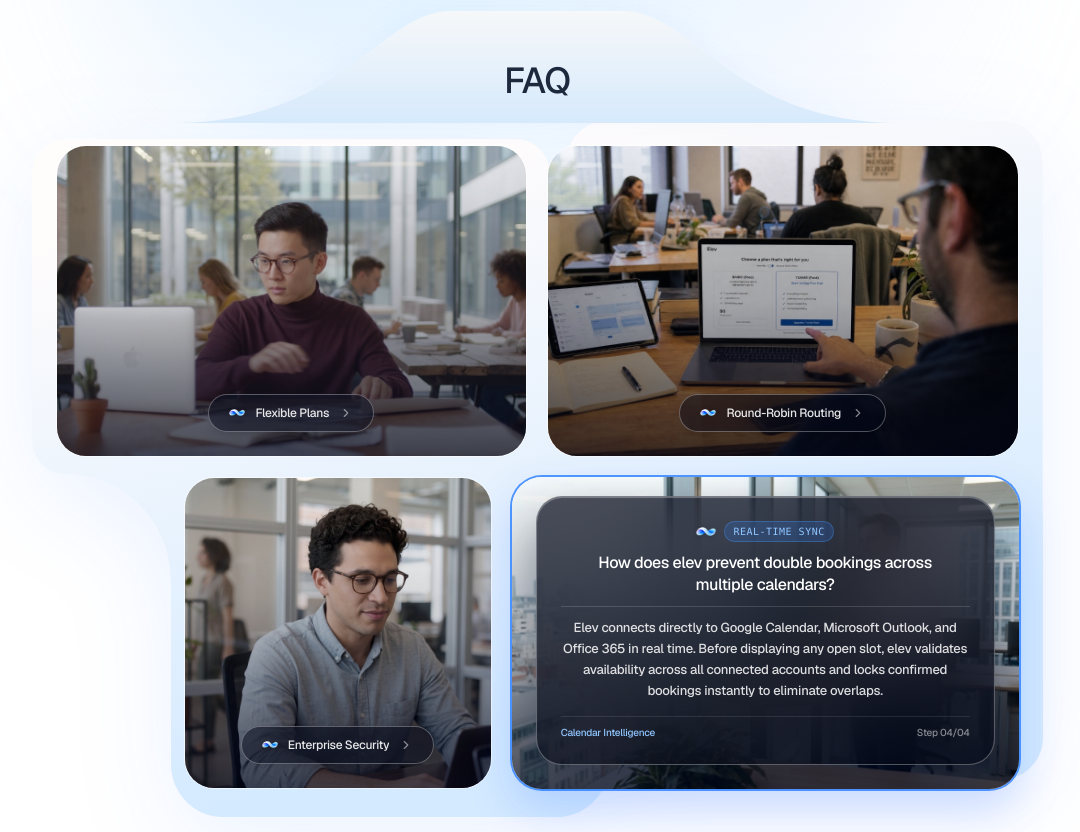
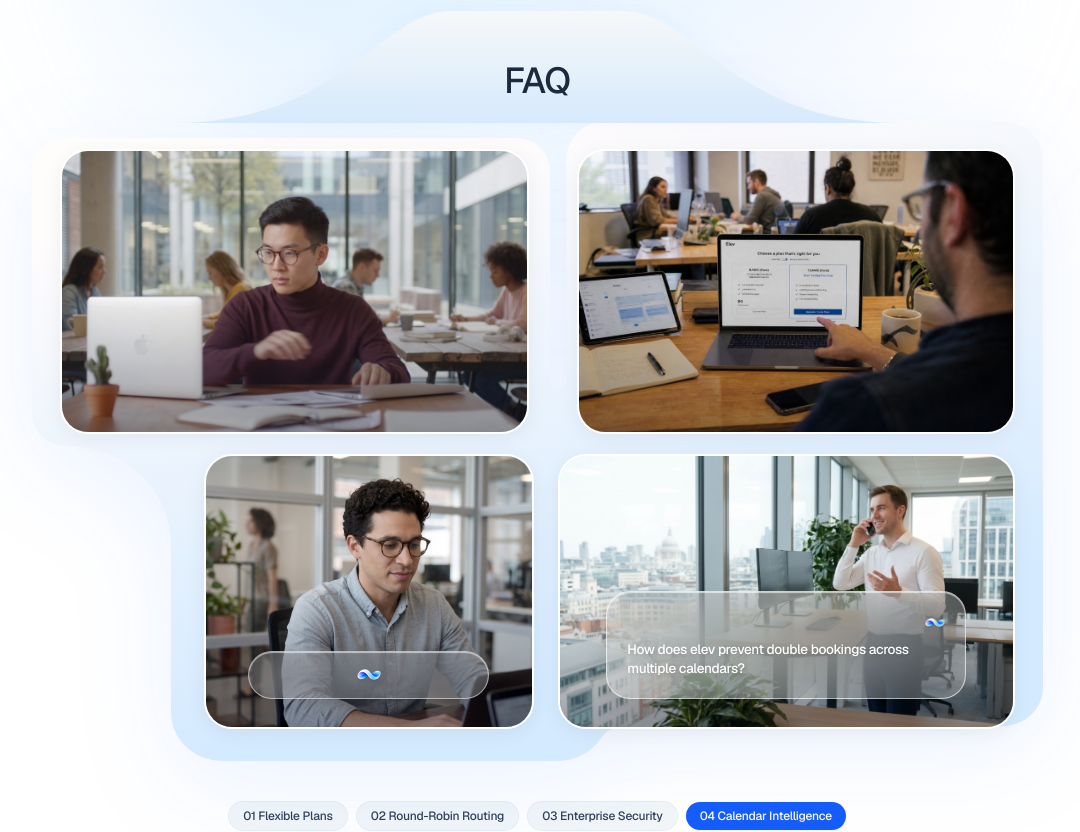
Before and after one commit to steven-codex/elev, a React (Vite) app: page / in a window 1280 px wide. Shown: the part 6360-7192 px from the top of the page, without its empty margins (103-1183 px from the left). Built offline with nearby package versions, Linux system fonts and the light colour scheme.

Commit message:
fix(faq): eliminate card overlap, calibrate shelf margins, and style clean frosted tiles matching reference

```diff
--- a/src/components/FaqSection.tsx
+++ b/src/components/FaqSection.tsx
@@ -73,6 +73,7 @@ const FAQ_FRAME_PATHS: Record<number, string> = {
 export default function FaqSection() {
   // Default to index 3 (bottom-right) to match reference mockup
   const [activeIndex, setActiveIndex] = useState<number>(3);
+  const [showAnswer, setShowAnswer] = useState<boolean>(false);
 
   return (
     <section id="faq" className="py-24 sm:py-32 bg-white relative overflow-hidden select-none">
@@ -180,20 +181,20 @@ export default function FaqSection() {
           {/* Mobile Fallback Backdrop (Soft matching gradient rounded box) */}
           <div className="absolute inset-0 w-full h-full pointer-events-none -z-0 block lg:hidden rounded-[36px] bg-gradient-to-b from-[#FFFCFC] to-[#D4EAFF] border border-blue-200/50 shadow-[0_20px_45px_rgba(0,85,255,0.06)]" />
 
-          {/* Calibrated Interactive Photo Bento Pockets */}
-          <div className="relative z-10 p-3 sm:p-5 lg:p-0 flex flex-col gap-4 sm:gap-5">
+          {/* Clean Calibrated Photo Bento Pockets Matching Foto 2 */}
+          <div className="relative z-10 p-3 sm:p-5 lg:p-0 flex flex-col">
 
             {/* ROW 1: CARDS 0 & 1 */}
-            <div className="flex flex-col lg:flex-row items-stretch gap-4 sm:gap-5 w-full pt-4 sm:pt-5 lg:pt-6 px-3 sm:px-5 lg:px-6">
+            <div className="flex flex-col lg:flex-row items-stretch gap-4 sm:gap-6 lg:gap-[48px] w-full pt-5 sm:pt-6 lg:pt-7 px-4 sm:px-6 lg:px-7">
               {[FAQ_ITEMS[0], FAQ_ITEMS[1]].map((item) => {
                 const isActive = activeIndex === item.id;
 
                 // Dynamic flex ratio that morphs simultaneously with the SVG top divider dip
-                let flexStyle = '1 1 0%';
+                let flexStyle = item.id === 0 ? '1.08 1 0%' : '1 1 0%';
                 if (activeIndex === 0) {
-                  flexStyle = item.id === 0 ? '1.34 1 0%' : '0.66 1 0%';
+                  flexStyle = item.id === 0 ? '1.24 1 0%' : '0.76 1 0%';
                 } else if (activeIndex === 1) {
-                  flexStyle = item.id === 1 ? '1.34 1 0%' : '0.66 1 0%';
+                  flexStyle = item.id === 1 ? '1.24 1 0%' : '0.76 1 0%';
                 }
 
                 return (
@@ -204,12 +205,15 @@ export default function FaqSection() {
                       layout: { type: 'spring', stiffness: 260, damping: 24, mass: 0.85 },
                     }}
                     style={{ flex: flexStyle }}
-                    onClick={() => setActiveIndex(item.id)}
-                    className={`group relative rounded-[26px] sm:rounded-[30px] overflow-hidden cursor-pointer active:scale-[0.985] transition-[box-shadow,border-color] duration-300 ${
-                      isActive
-                        ? 'ring-2 ring-blue-500/80 shadow-[0_20px_45px_rgba(0,85,255,0.18)]'
-                        : 'border border-white/60 hover:border-blue-300 hover:shadow-lg'
-                    } h-[300px] sm:h-[310px] lg:h-[312px] flex flex-col justify-end p-4 sm:p-6`}
+                    onClick={() => {
+                      if (activeIndex === item.id) {
+                        setShowAnswer(!showAnswer);
+                      } else {
+                        setActiveIndex(item.id);
+                        setShowAnswer(false);
+                      }
+                    }}
+                    className={`group relative rounded-[26px] sm:rounded-[28px] border-2 sm:border-[2.5px] border-white shadow-[0_4px_20px_rgba(0,0,0,0.06)] overflow-hidden cursor-pointer active:scale-[0.985] transition-all duration-300 h-[280px] sm:h-[285px] lg:h-[285px] flex flex-col justify-end p-4 sm:p-5`}
                   >
                     {/* Background Image with Cinematic Hover Drift */}
                     <img
@@ -218,85 +222,60 @@ export default function FaqSection() {
                       className="absolute inset-0 w-full h-full object-cover group-hover:scale-105 transition-transform duration-700 ease-out pointer-events-none"
                     />
 
-                    {/* Gradient Overlay for Text Legibility */}
-                    <div className="absolute inset-0 bg-gradient-to-t from-slate-950/70 via-slate-950/20 to-transparent pointer-events-none" />
+                    {/* Gradient Overlay for Text Legibility (Subtle) */}
+                    <div className="absolute inset-0 bg-gradient-to-t from-slate-950/30 via-transparent to-transparent pointer-events-none" />
 
-                    {/* INTERACTIVE FLOATING GLASS ISLAND */}
-                    <div className="relative z-10 w-full flex justify-center">
+                    {/* Active Question Tile (Clean Frosted Glass Matching Foto 2) */}
                     {isActive ? (
+                      <div className="relative z-10 w-full flex justify-center pb-2">
                         <motion.div
-                          layoutId={`faq-island-${item.id}`}
-                          className="w-full max-w-[480px] bg-slate-950/70 backdrop-blur-2xl border border-white/30 rounded-[22px] sm:rounded-[26px] p-5 sm:p-6 shadow-[0_24px_50px_rgba(0,12,35,0.45),inset_0_1px_1px_rgba(255,255,255,0.3)] text-white flex flex-col items-center text-center select-none"
-                          transition={{ type: 'spring', stiffness: 320, damping: 26 }}
+                          layoutId="faq-active-tile"
+                          initial={{ opacity: 0, y: 8, filter: 'blur(3px)' }}
+                          animate={{ opacity: 1, y: 0, filter: 'blur(0px)' }}
+                          transition={{ duration: 0.28, ease: [0.23, 1, 0.32, 1] }}
+                          className="w-[90%] max-w-[360px] bg-slate-950/35 hover:bg-slate-950/45 backdrop-blur-2xl border border-white/50 rounded-[22px] sm:rounded-[24px] p-4 sm:p-5 shadow-[0_16px_36px_rgba(0,0,0,0.25),inset_0_1px_1px_rgba(255,255,255,0.4)] text-white select-none"
                         >
-                          {/* Top Logo Badge */}
-                          <div className="flex items-center gap-2 mb-2.5">
+                          <div className="flex justify-end mb-2">
                             <img
                               src="/elev-infinity-logo.png"
                               alt="elev"
-                              className="w-5 h-5 object-contain filter drop-shadow-sm"
+                              className="w-5 h-5 object-contain filter drop-shadow"
                             />
-                            <span className="text-[10px] font-mono text-blue-300 uppercase tracking-wider px-2 py-0.5 rounded-full bg-blue-500/20 border border-blue-400/30">
-                              {item.badge}
-                            </span>
                           </div>
-
-                          {/* Question */}
-                          <h3 className="text-sm sm:text-base font-medium text-white leading-snug tracking-tight text-pretty mb-2.5 drop-shadow-xs">
+                          <h3 className="text-left text-xs sm:text-[13.5px] font-medium leading-snug tracking-tight text-white text-pretty drop-shadow-xs">
                             {item.question}
                           </h3>
 
-                          {/* Animated Answer Text with Smooth Blur-Fade Reveal */}
-                          <motion.div
-                            initial={{ opacity: 0, y: 10, filter: 'blur(4px)' }}
-                            animate={{ opacity: 1, y: 0, filter: 'blur(0px)' }}
-                            exit={{ opacity: 0, y: -6, filter: 'blur(3px)' }}
-                            transition={{ duration: 0.38, delay: 0.08, ease: [0.23, 1, 0.32, 1] }}
-                            className="text-xs sm:text-[13px] text-white/85 leading-relaxed font-normal text-pretty pt-2.5 border-t border-white/15"
+                          {showAnswer && (
+                            <motion.p
+                              initial={{ opacity: 0, height: 0 }}
+                              animate={{ opacity: 1, height: 'auto' }}
+                              exit={{ opacity: 0, height: 0 }}
+                              transition={{ duration: 0.25, ease: [0.23, 1, 0.32, 1] }}
+                              className="text-left text-[11px] sm:text-xs text-white/90 leading-relaxed pt-2.5 mt-2.5 border-t border-white/20 text-pretty"
                             >
-                            <p>{item.fullAnswer}</p>
+                              {item.fullAnswer}
+                            </motion.p>
+                          )}
                         </motion.div>
-
-                          {/* Step Indicator */}
-                          <div className="flex items-center justify-between w-full mt-3.5 pt-2 border-t border-white/10 text-[10px] font-mono text-white/50">
-                            <span className="text-blue-300 font-medium">{item.tag}</span>
-                            <span>Step 0{item.id + 1}/04</span>
                       </div>
-                        </motion.div>
-                      ) : (
-                        <motion.div
-                          layoutId={`faq-island-${item.id}`}
-                          className="bg-slate-950/45 hover:bg-slate-950/65 backdrop-blur-xl border border-white/30 rounded-full px-5 py-2.5 flex items-center justify-center gap-2.5 shadow-lg select-none transition-colors group/pill"
-                          transition={{ type: 'spring', stiffness: 320, damping: 26 }}
-                        >
-                          <img
-                            src="/elev-infinity-logo.png"
-                            alt="elev"
-                            className="w-4 h-4 object-contain filter drop-shadow-sm group-hover/pill:scale-110 transition-transform"
-                          />
-                          <span className="text-white/90 text-xs font-medium tracking-tight truncate max-w-[220px]">
-                            {item.tag}
-                          </span>
-                          <ChevronRight className="w-3.5 h-3.5 text-white/50 group-hover/pill:translate-x-0.5 transition-transform" />
-                        </motion.div>
-                      )}
-                    </div>
+                    ) : null}
                   </motion.div>
                 );
               })}
             </div>
 
-            {/* ROW 2: CARDS 2 & 3 (Indented on desktop lg:pl-[152px] to follow the x=139 stepped shelf chamber) */}
-            <div className="flex flex-col lg:flex-row items-stretch gap-4 sm:gap-5 w-full pb-5 sm:pb-6 lg:pb-7 px-3 sm:px-5 lg:pl-[152px] lg:pr-6">
+            {/* ROW 2: CARDS 2 & 3 (Indented on desktop lg:pl-[172px] to snugly sit in the x=139 stepped shelf chamber) */}
+            <div className="flex flex-col lg:flex-row items-stretch gap-4 sm:gap-6 w-full pb-6 sm:pb-7 lg:pb-8 px-4 sm:px-6 lg:pl-[172px] lg:pr-7 mt-4 sm:mt-5">
               {[FAQ_ITEMS[2], FAQ_ITEMS[3]].map((item) => {
                 const isActive = activeIndex === item.id;
 
                 // Dynamic flex ratio that morphs simultaneously with the bottom shelf step divider
-                let flexStyle = item.id === 2 ? '0.76 1 0%' : '1.24 1 0%';
+                let flexStyle = item.id === 2 ? '0.92 1 0%' : '1.08 1 0%';
                 if (activeIndex === 2) {
-                  flexStyle = item.id === 2 ? '1.25 1 0%' : '0.75 1 0%';
+                  flexStyle = item.id === 2 ? '1.2 1 0%' : '0.8 1 0%';
                 } else if (activeIndex === 3) {
-                  flexStyle = item.id === 3 ? '1.28 1 0%' : '0.72 1 0%';
+                  flexStyle = item.id === 3 ? '1.18 1 0%' : '0.82 1 0%';
                 }
 
                 return (
@@ -307,12 +286,15 @@ export default function FaqSection() {
                       layout: { type: 'spring', stiffness: 260, damping: 24, mass: 0.85 },
                     }}
                     style={{ flex: flexStyle }}
-                    onClick={() => setActiveIndex(item.id)}
-                    className={`group relative rounded-[26px] sm:rounded-[30px] overflow-hidden cursor-pointer active:scale-[0.985] transition-[box-shadow,border-color] duration-300 ${
-                      isActive
-                        ? 'ring-2 ring-blue-500/80 shadow-[0_20px_45px_rgba(0,85,255,0.18)]'
-                        : 'border border-white/60 hover:border-blue-300 hover:shadow-lg'
-                    } h-[300px] sm:h-[310px] lg:h-[312px] flex flex-col justify-end p-4 sm:p-6`}
+                    onClick={() => {
+                      if (activeIndex === item.id) {
+                        setShowAnswer(!showAnswer);
+                      } else {
+                        setActiveIndex(item.id);
+                        setShowAnswer(false);
+                      }
+                    }}
+                    className={`group relative rounded-[26px] sm:rounded-[28px] border-2 sm:border-[2.5px] border-white shadow-[0_4px_20px_rgba(0,0,0,0.06)] overflow-hidden cursor-pointer active:scale-[0.985] transition-all duration-300 h-[270px] sm:h-[275px] lg:h-[275px] flex flex-col justify-end p-4 sm:p-5`}
                   >
                     {/* Background Image with Cinematic Hover Drift */}
                     <img
@@ -322,68 +304,54 @@ export default function FaqSection() {
                     />
 
                     {/* Gradient Overlay for Text Legibility */}
-                    <div className="absolute inset-0 bg-gradient-to-t from-slate-950/70 via-slate-950/20 to-transparent pointer-events-none" />
+                    <div className="absolute inset-0 bg-gradient-to-t from-slate-950/35 via-transparent to-transparent pointer-events-none" />
 
-                    {/* INTERACTIVE FLOATING GLASS ISLAND */}
-                    <div className="relative z-10 w-full flex justify-center">
+                    {/* Active Question Tile (Card 3 in Foto 2) or Minimalist Logo Capsule (Card 2 in Foto 2) */}
                     {isActive ? (
+                      <div className="relative z-10 w-full flex justify-center pb-2">
                         <motion.div
-                          layoutId={`faq-island-${item.id}`}
-                          className="w-full max-w-[480px] bg-slate-950/70 backdrop-blur-2xl border border-white/30 rounded-[22px] sm:rounded-[26px] p-5 sm:p-6 shadow-[0_24px_50px_rgba(0,12,35,0.45),inset_0_1px_1px_rgba(255,255,255,0.3)] text-white flex flex-col items-center text-center select-none"
-                          transition={{ type: 'spring', stiffness: 320, damping: 26 }}
+                          layoutId="faq-active-tile"
+                          initial={{ opacity: 0, y: 8, filter: 'blur(3px)' }}
+                          animate={{ opacity: 1, y: 0, filter: 'blur(0px)' }}
+                          transition={{ duration: 0.28, ease: [0.23, 1, 0.32, 1] }}
+                          className="w-[90%] max-w-[360px] bg-white/20 hover:bg-white/25 backdrop-blur-2xl border border-white/60 rounded-[22px] sm:rounded-[24px] p-4 sm:p-5 shadow-[0_16px_36px_rgba(0,0,0,0.18),inset_0_1px_1px_rgba(255,255,255,0.6)] text-white select-none"
                         >
-                          {/* Top Logo Badge */}
-                          <div className="flex items-center gap-2 mb-2.5">
+                          <div className="flex justify-end mb-1.5 sm:mb-2">
                             <img
                               src="/elev-infinity-logo.png"
                               alt="elev"
-                              className="w-5 h-5 object-contain filter drop-shadow-sm"
+                              className="w-5 h-5 object-contain filter drop-shadow"
                             />
-                            <span className="text-[10px] font-mono text-blue-300 uppercase tracking-wider px-2 py-0.5 rounded-full bg-blue-500/20 border border-blue-400/30">
-                              {item.badge}
-                            </span>
                           </div>
-
-                          {/* Question */}
-                          <h3 className="text-sm sm:text-base font-medium text-white leading-snug tracking-tight text-pretty mb-2.5 drop-shadow-xs">
+                          <h3 className="text-left text-xs sm:text-[13.5px] font-medium leading-snug tracking-tight text-white text-pretty drop-shadow-sm">
                             {item.question}
                           </h3>
 
-                          {/* Animated Answer Text with Smooth Blur-Fade Reveal */}
-                          <motion.div
-                            initial={{ opacity: 0, y: 10, filter: 'blur(4px)' }}
-                            animate={{ opacity: 1, y: 0, filter: 'blur(0px)' }}
-                            exit={{ opacity: 0, y: -6, filter: 'blur(3px)' }}
-                            transition={{ duration: 0.38, delay: 0.08, ease: [0.23, 1, 0.32, 1] }}
-                            className="text-xs sm:text-[13px] text-white/85 leading-relaxed font-normal text-pretty pt-2.5 border-t border-white/15"
+                          {showAnswer && (
+                            <motion.p
+                              initial={{ opacity: 0, height: 0 }}
+                              animate={{ opacity: 1, height: 'auto' }}
+                              exit={{ opacity: 0, height: 0 }}
+                              transition={{ duration: 0.25, ease: [0.23, 1, 0.32, 1] }}
+                              className="text-left text-[11px] sm:text-xs text-white/95 leading-relaxed pt-2.5 mt-2.5 border-t border-white/25 text-pretty drop-shadow-xs"
                             >
-                            <p>{item.fullAnswer}</p>
+                              {item.fullAnswer}
+                            </motion.p>
+                          )}
                         </motion.div>
-
-                          {/* Step Indicator */}
-                          <div className="flex items-center justify-between w-full mt-3.5 pt-2 border-t border-white/10 text-[10px] font-mono text-white/50">
-                            <span className="text-blue-300 font-medium">{item.tag}</span>
-                            <span>Step 0{item.id + 1}/04</span>
                       </div>
-                        </motion.div>
                     ) : (
-                        <motion.div
-                          layoutId={`faq-island-${item.id}`}
-                          className="bg-slate-950/45 hover:bg-slate-950/65 backdrop-blur-xl border border-white/30 rounded-full px-5 py-2.5 flex items-center justify-center gap-2.5 shadow-lg select-none transition-colors group/pill"
-                          transition={{ type: 'spring', stiffness: 320, damping: 26 }}
-                        >
+                      /* Minimalist Frosted Glass Infinity Logo Capsule (as seen in Card 2 in Foto 2) */
+                      <div className="relative z-10 w-full flex justify-center pb-2">
+                        <div className="w-[84%] max-w-[310px] h-11 sm:h-12 bg-white/15 hover:bg-white/22 backdrop-blur-xl border border-white/50 rounded-full flex items-center justify-center shadow-[0_8px_24px_rgba(0,0,0,0.16),inset_0_1px_1px_rgba(255,255,255,0.55)] transition-transform duration-200 group-hover:scale-[1.02] select-none">
                           <img
                             src="/elev-infinity-logo.png"
                             alt="elev"
-                            className="w-4 h-4 object-contain filter drop-shadow-sm group-hover/pill:scale-110 transition-transform"
+                            className="w-6 h-6 object-contain filter drop-shadow"
                           />
-                          <span className="text-white/90 text-xs font-medium tracking-tight truncate max-w-[220px]">
-                            {item.tag}
-                          </span>
-                          <ChevronRight className="w-3.5 h-3.5 text-white/50 group-hover/pill:translate-x-0.5 transition-transform" />
-                        </motion.div>
+                        </div>
+                      </div>
                     )}
-                    </div>
                   </motion.div>
                 );
               })}
```
Lines whose indentation alone changed are shown as unchanged.
